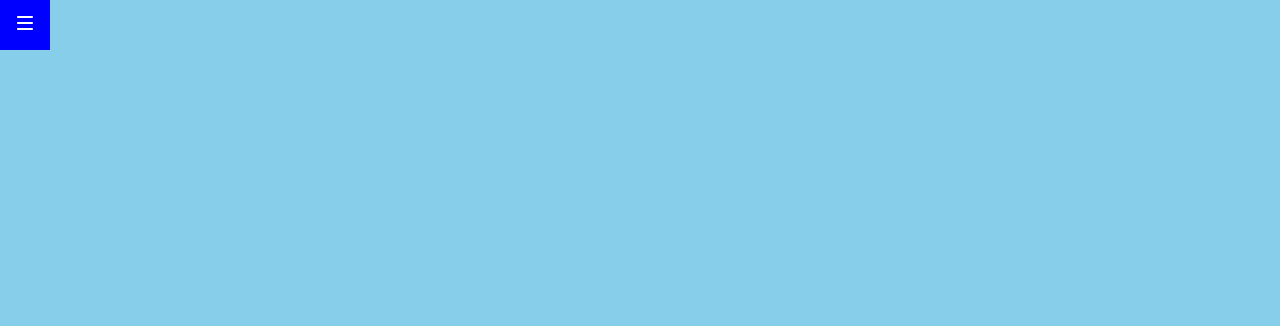
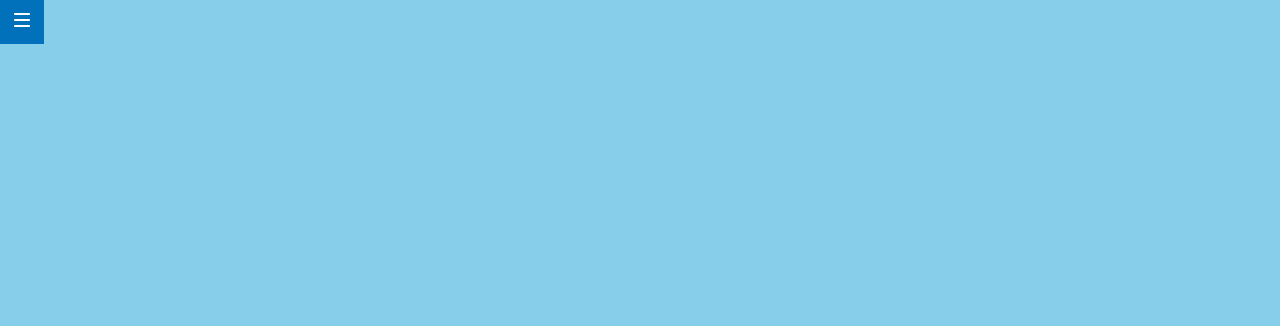
Before and after one commit to Adalab/modulo-1-evaluacion-final-SandraFernandz-1, a website: page src/html/index.html in a window 1280 px wide. Shown: the top 326 px of the page. Drawn offline with nearby package versions, Linux system fonts and the light colour scheme; files that its build step writes are made by us from their sources; files whose address does not match are found by name.

Commit message:
building a link in the icon menu

```diff
--- a/src/html/partials/header.html
+++ b/src/html/partials/header.html
@@ -1,6 +1,6 @@
 <header class="header">
   <div class="menu-icon">
-    <a href="#"><img src="./assets/images/ico-menu.svg" alt="menu icon" title="menu icon"></a>
+    <a href="https://adalab.es/"><img src="./assets/images/ico-menu.svg" alt="menu icon" title="menu icon"></a>
   </div>
   <!-- <img
     class="header-image"
--- a/src/scss/layout/_header.scss
+++ b/src/scss/layout/_header.scss
@@ -60,12 +60,13 @@ ul {
   line-height: 45px;
 }
 .menu-icon {
-  background-color: blue;
+  background-color: #0271bc;
   display: inline-block;
   top: 0px;
   left: 0px;
-  height: 50px;
-  width: 50px;
-  line-height: 50px;
+  height: 44px;
+  width: 44px;
+  /*centra las hamburgesas en contenedor azul*/
+  line-height: 44px;
   position: fixed;
 }
```
